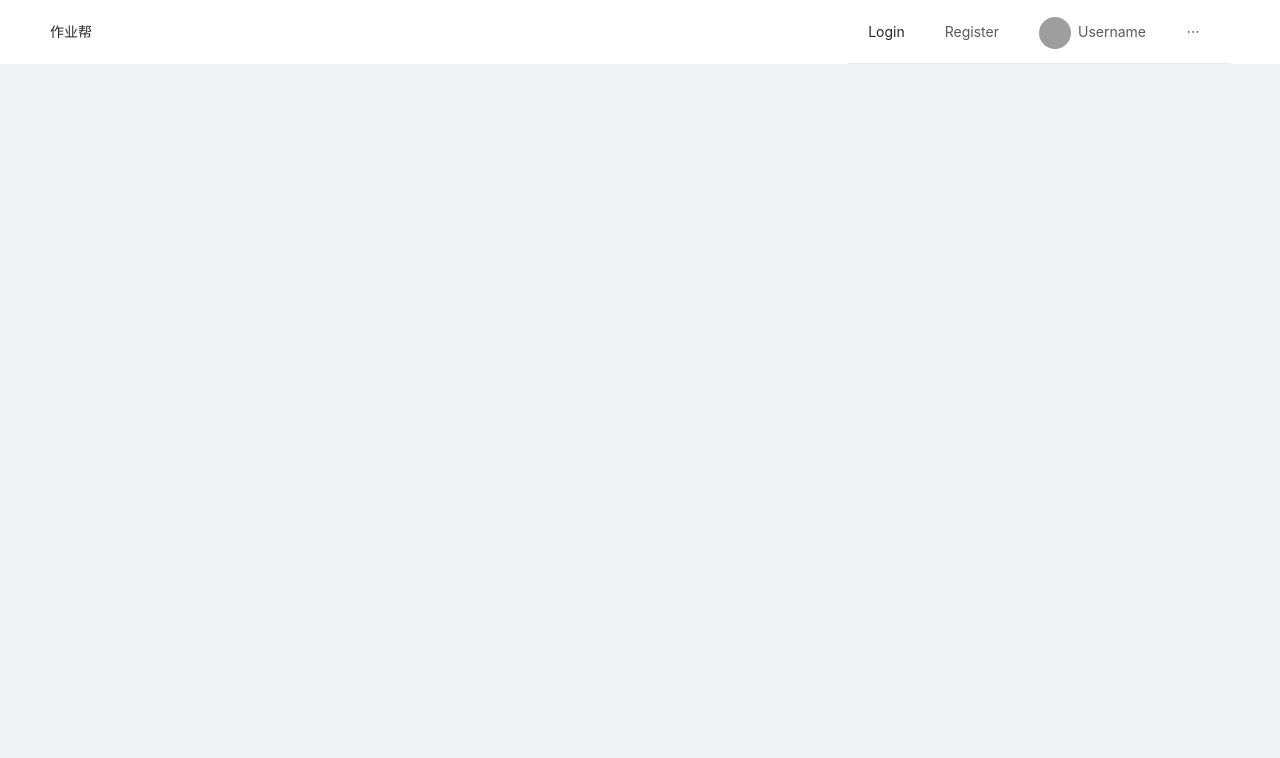
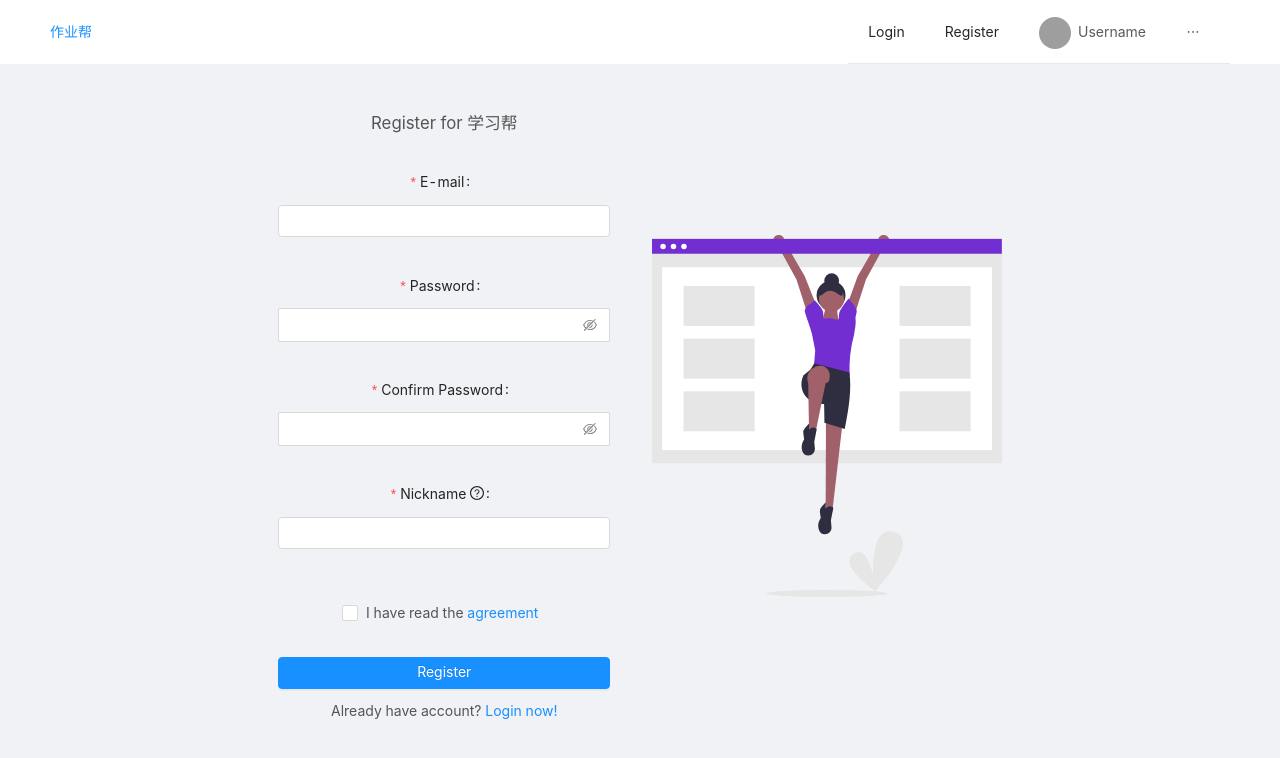
Before and after one commit to Mkhgkk/xuexibang-frontend, a React (Create React App) app: page /register in a window 1280 px wide. Shown: the top 758 px of the page. Built offline with nearby package versions, Linux system fonts and the light colour scheme; grey boxes are pictures that could not be loaded.

Commit message:
register

```diff
--- a/package.json
+++ b/package.json
@@ -16,8 +16,7 @@
     "react-app-rewired": "^2.1.5",
     "react-dom": "^16.13.1",
     "react-router-dom": "^5.1.2",
-    "react-scripts": "3.4.1",
-    "react-toastify": "^5.5.0"
+    "react-scripts": "3.4.1"
   },
   "scripts": {
     "start": "react-app-rewired start",
--- a/src/App.js
+++ b/src/App.js
@@ -1,7 +1,5 @@
 import React from "react";
-
 import "./App.css";
-import { ToastContainer } from "react-toastify";
 import { Route, Switch, Redirect } from "react-router-dom";
 import NavBar from "./components/NavBar";
 import Feed from "./routes/Feed";
@@ -11,7 +9,6 @@
 function App() {
   return (
     <div className="App">
-      <ToastContainer />
       <NavBar />
       <Switch>
         <Route exact path="/" component={Feed} />
--- a/src/components/Login/LoginForm.jsx
+++ b/src/components/Login/LoginForm.jsx
@@ -1,31 +1,15 @@
 import React, { Component } from "react";
 import { Form, Input, Button, Checkbox } from "antd";
 import { UserOutlined, LockOutlined } from "@ant-design/icons";
-import photo from "../../image/login.svg";
+import { Link } from "react-router-dom";
 
 class LoginForm extends Component {
   render() {
     return (
-      <div
-        style={{
-          margin: "0 auto",
-          display: "flex",
-          width: "100%",
-          height: "80vh",
-          justifyContent: "center",
-          alignItems: "center"
-        }}
-      >
-        <img
-          src={photo}
-          alt="login"
-          style={{ width: "30%", marginRight: "2em" }}
-        />
       <Form
         name="normal_login"
         initialValues={{ remember: true }}
         style={{ width: "25%" }}
-          //   onFinish={onFinish}
       >
         <p style={{ marginBottom: "1.5em", fontSize: "1.2em" }}>
           Login and start 学习帮
@@ -68,10 +52,9 @@
           >
             Log in
           </Button>
-            Or <a href="">register now!</a>
+          Or <Link to="/register">register now!</Link>
         </Form.Item>
       </Form>
-      </div>
     );
   }
 }
--- a/src/components/NavBar.jsx
+++ b/src/components/NavBar.jsx
@@ -1,6 +1,6 @@
 import React, { Component } from "react";
 import { Layout, Menu, Avatar } from "antd";
-import { NavLink } from "react-router-dom";
+import { NavLink, Link } from "react-router-dom";
 
 class NavBar extends Component {
   render() {
@@ -17,12 +17,16 @@
             zIndex: "1"
           }}
         >
-          <div className="logo">作业帮</div>
+          <div className="logo">
+            <Link to="/">作业帮</Link>
+          </div>
           <Menu theme="light" mode="horizontal">
             <Menu.Item>
               <NavLink to="/login">Login</NavLink>
             </Menu.Item>
-            <Menu.Item>Register</Menu.Item>
+            <Menu.Item>
+              <NavLink to="/register">Register</NavLink>
+            </Menu.Item>
 
             <Menu.Item>
               <Avatar
--- a/src/components/register/RegisterForm.jsx
+++ b/src/components/register/RegisterForm.jsx
@@ -1,9 +1,119 @@
-import React, { Component } from "react";
+import React from "react";
+import { Form, Input, Tooltip, Button, Checkbox } from "antd";
+import { QuestionCircleOutlined } from "@ant-design/icons";
+import { Link } from "react-router-dom";
 
-class RegisterForm extends Component {
-  render() {
-    return <div></div>;
-  }
-}
+const RegisterForm = () => {
+  return (
+    <Form
+      name="register"
+      scrollToFirstError
+      style={{ width: "30%", paddingRight: "3em" }}
+    >
+      <p style={{ marginBottom: "1.5em", fontSize: "1.2em" }}>
+        Register for 学习帮
+      </p>
+      <Form.Item
+        name="email"
+        label="E-mail"
+        rules={[
+          {
+            type: "email",
+            message: "The input is not valid E-mail!"
+          },
+          {
+            required: true,
+            message: "Please input your E-mail!"
+          }
+        ]}
+      >
+        <Input />
+      </Form.Item>
+      <Form.Item
+        name="password"
+        label="Password"
+        rules={[
+          {
+            required: true,
+            message: "Please input your password!"
+          }
+        ]}
+        hasFeedback
+      >
+        <Input.Password />
+      </Form.Item>
+      <Form.Item
+        name="confirm"
+        label="Confirm Password"
+        dependencies={["password"]}
+        hasFeedback
+        rules={[
+          {
+            required: true,
+            message: "Please confirm your password!"
+          },
+          ({ getFieldValue }) => ({
+            validator(rule, value) {
+              if (!value || getFieldValue("password") === value) {
+                return Promise.resolve();
+              }
+
+              return Promise.reject(
+                "The two passwords that you entered do not match!"
+              );
+            }
+          })
+        ]}
+      >
+        <Input.Password />
+      </Form.Item>
+      <Form.Item
+        name="nickname"
+        label={
+          <span>
+            Nickname&nbsp;
+            <Tooltip title="What do you want others to call you?">
+              <QuestionCircleOutlined />
+            </Tooltip>
+          </span>
+        }
+        rules={[
+          {
+            required: true,
+            message: "Please input your nickname!",
+            whitespace: true
+          }
+        ]}
+      >
+        <Input />
+      </Form.Item>
+      <Form.Item
+        name="agreement"
+        valuePropName="checked"
+        rules={[
+          {
+            validator: (_, value) =>
+              value
+                ? Promise.resolve()
+                : Promise.reject("Should accept agreement")
+          }
+        ]}
+      >
+        <Checkbox>
+          I have read the <a href="">agreement</a>
+        </Checkbox>
+      </Form.Item>
+      <Button
+        type="primary"
+        htmlType="submit"
+        className="login-form-button"
+        style={{ width: "100%", marginBottom: "0.8em " }}
+      >
+        Register
+      </Button>
+      Already have account? <Link to="/login">Login now!</Link>
+    </Form>
+  );
+};
 
 export default RegisterForm;
--- a/src/routes/LoginPage.jsx
+++ b/src/routes/LoginPage.jsx
@@ -1,6 +1,7 @@
 import React, { Component } from "react";
 import { Layout } from "antd";
 import LoginForm from "../components/Login/LoginForm";
+import photo from "../image/login.svg";
 
 class LoginPage extends Component {
   render() {
@@ -15,7 +16,23 @@
             paddingTop: "9vh"
           }}
         >
-          <LoginForm />
+          <div
+            style={{
+              margin: "0 auto",
+              display: "flex",
+              width: "100%",
+              height: "80vh",
+              justifyContent: "center",
+              alignItems: "center"
+            }}
+          >
+            <img
+              src={photo}
+              alt="login"
+              style={{ width: "30%", marginRight: "2em" }}
+            />
+            <LoginForm />
+          </div>
         </Content>
       </Layout>
     );
--- a/src/routes/RegisterPage.jsx
+++ b/src/routes/RegisterPage.jsx
@@ -1,6 +1,7 @@
 import React, { Component } from "react";
 import { Layout } from "antd";
 import RegisterForm from "../components/register/RegisterForm";
+import photo from "../image/register.svg";
 
 class RegisterPage extends Component {
   render() {
@@ -15,7 +16,19 @@
             paddingTop: "9vh"
           }}
         >
-          <RegisterForm />
+          <div
+            style={{
+              margin: "0 auto",
+              display: "flex",
+              width: "100%",
+              height: "80vh",
+              justifyContent: "center",
+              alignItems: "center"
+            }}
+          >
+            <RegisterForm />
+            <img src={photo} alt="login" style={{ width: "28%" }} />
+          </div>
         </Content>
       </Layout>
     );
```
Also changed, not shown: 1 other file (tests, documents, lock files or other folders). Lines whose indentation alone changed are shown as unchanged.
